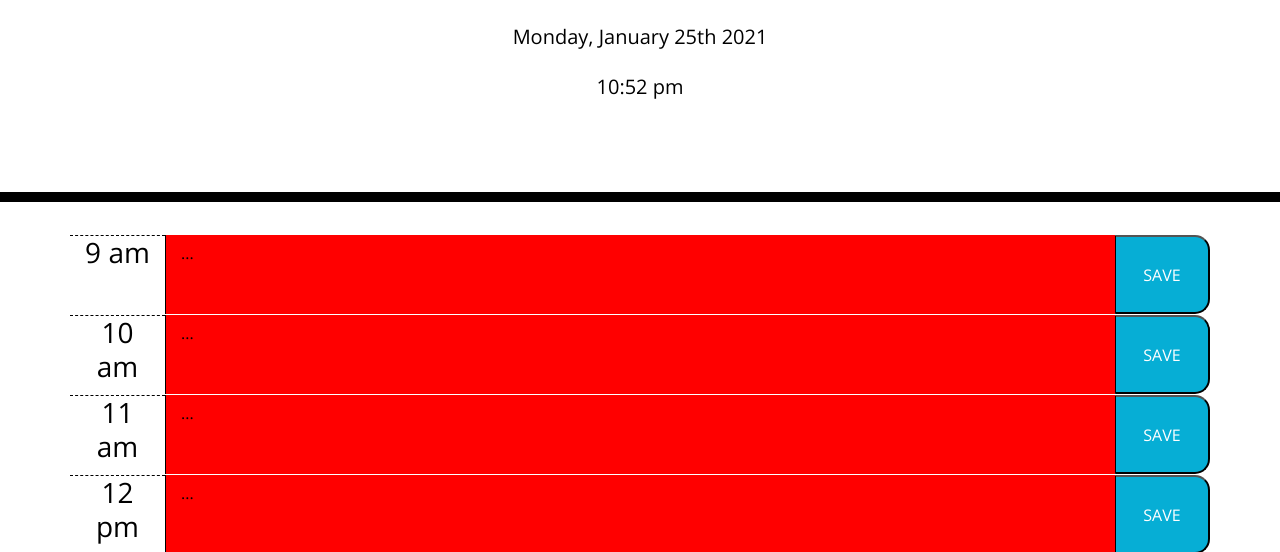
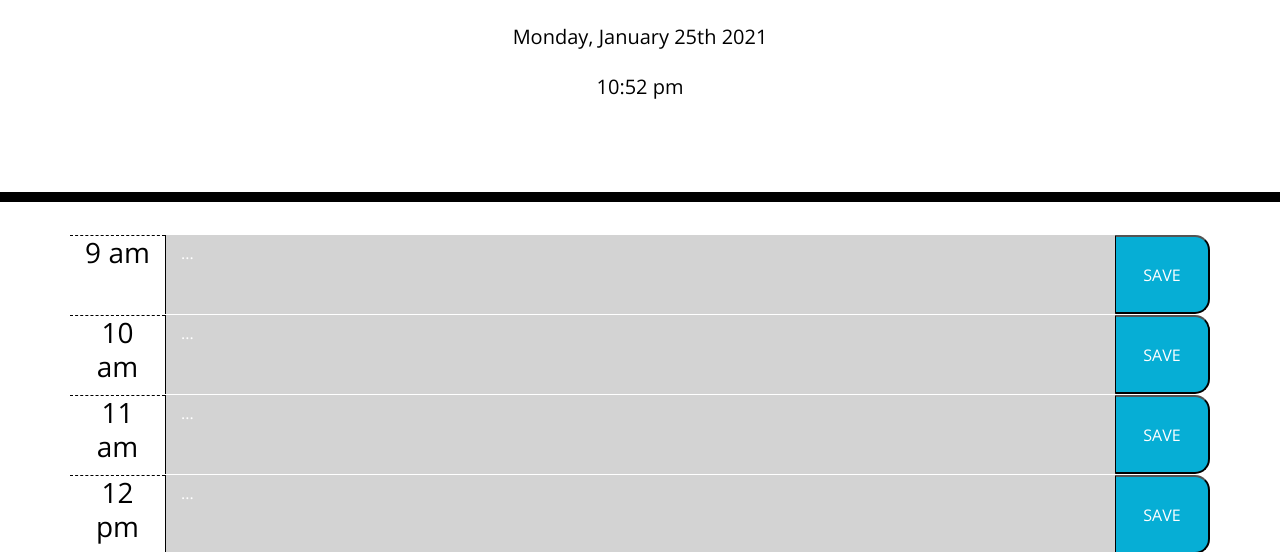
Before and after one commit to dorrianweber/work-day-scheduler, a plain HTML site: page index.html in a window 1280 px wide. Shown: the part 182-734 px from the top of the page. Drawn offline with nearby package versions, Linux system fonts and the light colour scheme.

Commit message:
Woohoo! Got future timeblocks to be green & others to be grey!

```diff
--- a/script.js
+++ b/script.js
@@ -7,9 +7,7 @@ var timeblocks = ["9 am", "10 am", "11 am", "12 pm", "1 pm", "2 pm", "3 pm", "4
 
 for (var i = 0; i < timeblocks.length; i++) {
     var eventText = localStorage.getItem(timeblocks[i]);
-
-    // console.log(timeblocks[i]);
-    // console.log(moment().format("HH:MM a"));
+    var currentTime24 = parseInt(moment().format("k"));
 
     if (eventText !== null) {
         var idLocator = timeblocks[i].split(" ")[0];
@@ -25,10 +23,17 @@ for (var i = 0; i < timeblocks.length; i++) {
     else {
         timestamp = parseInt(timeblocks[i].split(" ")[0]);
     }
-    console.log(timestamp);
-    // console.log(parseInt(timeblocks[i].split(" ")[0]))
-    // console.log(currentTime);
-    // console.log(moment(currentTime).isAfter(idLocator + ":00"));
+
+    // Is the time that the current block represents chronologically later than the current time?
+    console.log(moment(timestamp).isAfter(currentTime24));
+
+    if (moment(timestamp).isAfter(currentTime24)){
+        $("#" + timeblocks[i].split(" ")[0]).addClass("future");
+    }
+
+    else {
+        $("#" + timeblocks[i].split(" ")[0]).addClass("past");
+    }
 }
 
 $("#currentDay").text(now);
--- a/style.css
+++ b/style.css
@@ -6,7 +6,6 @@ body {
 
 textarea{
   background: transparent;
-  background-color: red;
   border: none;
   resize: none;
   color: #000000;
```
Also changed, not shown: 1.png (added).
